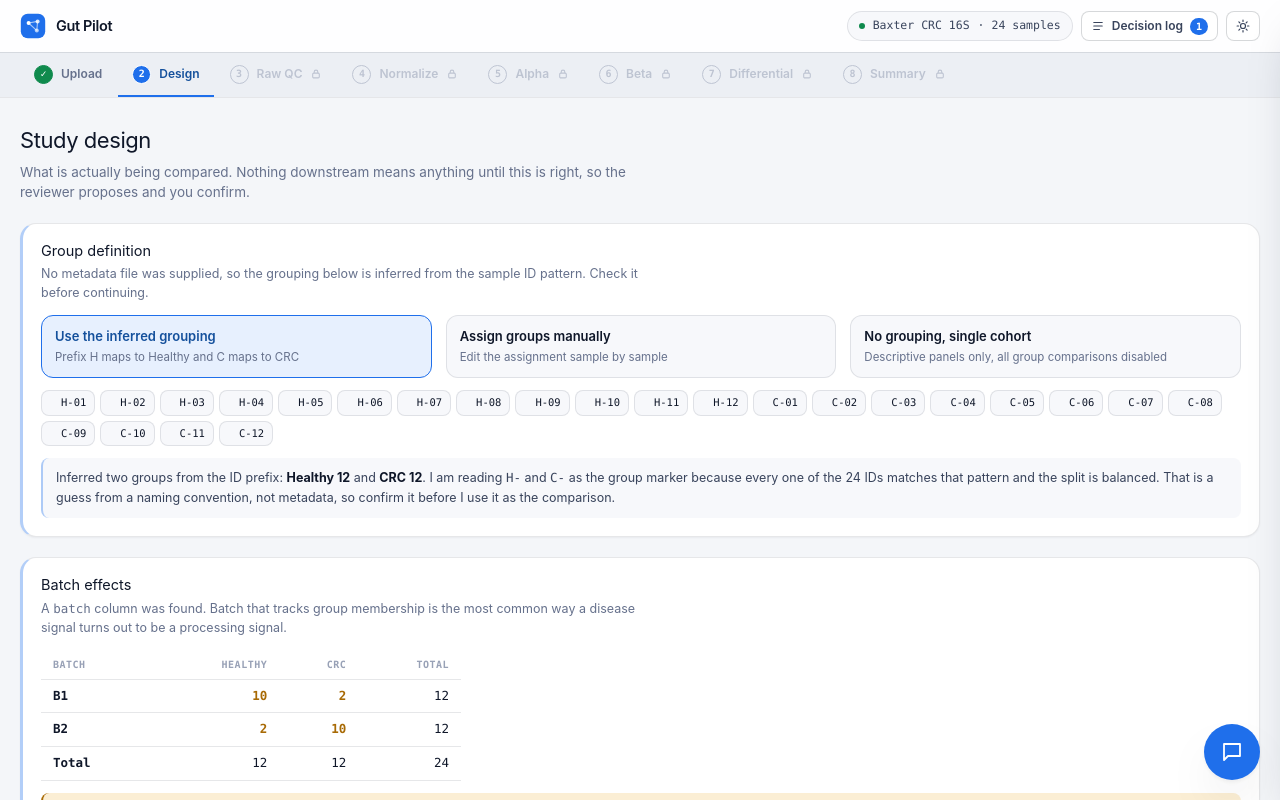
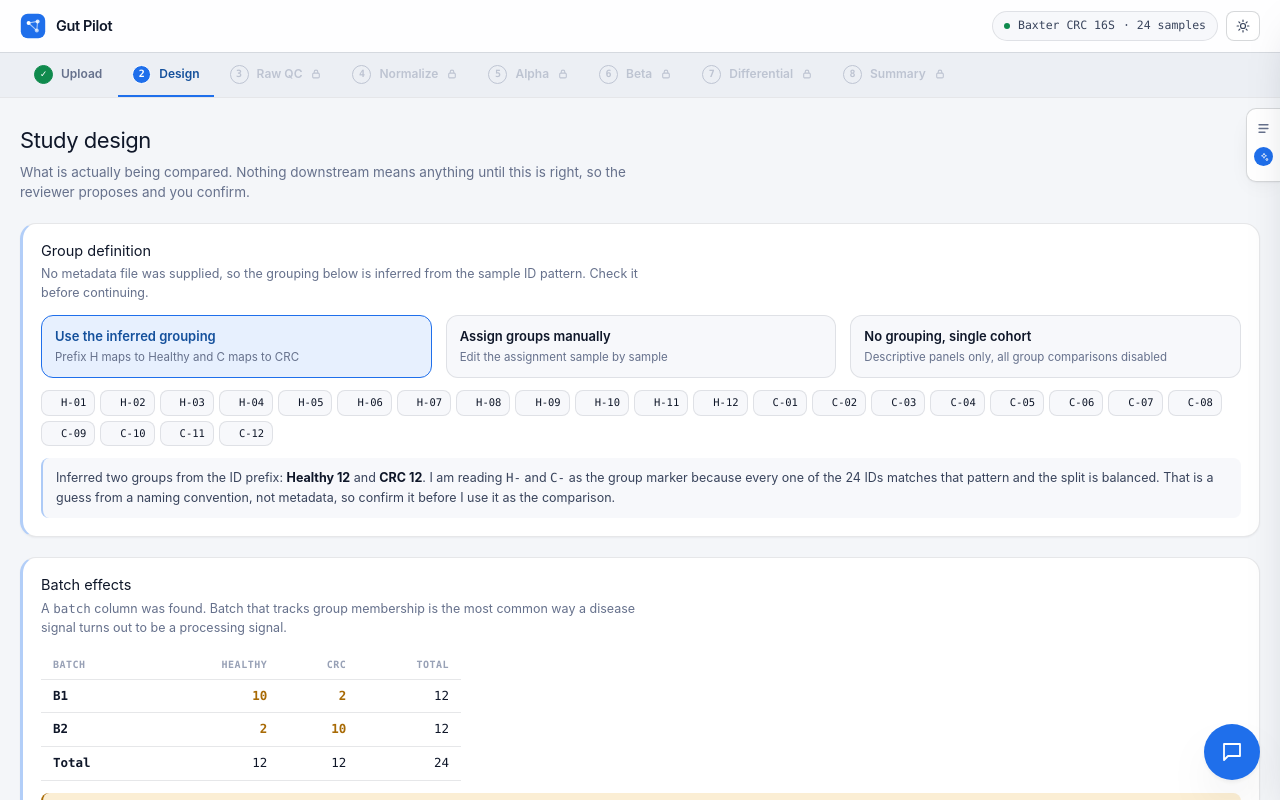
Before and after one commit to ssolh2906/gut-pilot, a React (Vite) app in the folder app/client/: page / in a window 1280 px wide. Both pictures are taken after a click on the button "Browse files". Shown: the top 800 px of the page. Built offline with nearby package versions, Linux system fonts and the light colour scheme.

Commit message:
side rail, icon for AI and human

```diff
--- a/app/client/src/App.jsx
+++ b/app/client/src/App.jsx
@@ -8,7 +8,7 @@ import BetaPage from "./pages/BetaPage";
 import DaPage from "./pages/DaPage";
 import RefsPage from "./pages/RefsPage";
 import Tooltip from "./components/Tooltip";
-import DecisionLogDrawer from "./components/DecisionLog";
+import DecisionLogDrawer, { DecisionLogRail } from "./components/DecisionLog";
 import FloatingChat from "./components/FloatingChat";
 import { AppStateProvider, useAppState } from "./state/AppStateContext";
 import { PAGES } from "./lib/pages";
@@ -21,11 +21,6 @@ const BrandMark = () => (
     <circle cx="17.6" cy="8.4" r="2" fill="#fff" fillOpacity=".82" />
     <circle cx="16.8" cy="17.6" r="2" fill="#fff" fillOpacity=".66" />
     <path d="M8.6 10L17.6 8.4M8.6 10l8.2 7.6M17.6 8.4l-.8 9.2" stroke="#fff" strokeOpacity=".6" strokeWidth="1.1" />
-  </svg>
-);
-const LogIcon = () => (
-  <svg viewBox="0 0 20 20" fill="none" stroke="currentColor" strokeWidth="1.7">
-    <path d="M4 5h12M4 10h12M4 15h8" strokeLinecap="round" />
   </svg>
 );
 const ThemeIcon = () => (
@@ -114,10 +109,6 @@ function AppShell() {
               <i />
               Baxter CRC 16S <span className="font-mono">· {samples.length} samples</span>
             </div>
-            <button type="button" className="icon-btn" aria-haspopup="dialog" onClick={() => setDrawerOpen(true)}>
-              <LogIcon />
-              Decision log <span className="badge font-mono">{state.log.length}</span>
-            </button>
             <button type="button" className="icon-btn" aria-label="Toggle colour theme" title="Toggle light and dark" onClick={toggleTheme}>
               <ThemeIcon />
             </button>
@@ -137,6 +128,7 @@ function AppShell() {
         {state.currentPage === "refs" && <RefsPage />}
       </div>
 
+      <DecisionLogRail log={state.log} onClick={() => setDrawerOpen(true)} />
       <DecisionLogDrawer open={drawerOpen} onClose={() => setDrawerOpen(false)} log={state.log} />
       <FloatingChat />
     </div>
--- a/app/client/src/components/DecisionLog.jsx
+++ b/app/client/src/components/DecisionLog.jsx
@@ -5,6 +5,22 @@
 // masthead button.
 import { refLink, refShort, PAGE_LABEL } from "../lib/data";
 import { download, toCsv } from "../lib/exportUtils";
+
+// Reviewer (AI) proposal vs. a human-approved/overridden decision — same
+// blue/green the rest of the app already uses for this distinction (see
+// .conf/.agent), just as an icon badge instead of a plain colour dot.
+const SparkleIcon = () => (
+  <svg viewBox="0 0 24 24" fill="none" stroke="currentColor" strokeWidth="1.8">
+    <path d="M12 3l1.8 4.3L18 9l-4.2 1.7L12 15l-1.8-4.3L6 9l4.2-1.7L12 3Z" strokeLinejoin="round" />
+    <path d="M19 15l.9 2.1L22 18l-2.1.9L19 21l-.9-2.1L16 18l2.1-.9L19 15Z" strokeLinejoin="round" />
+  </svg>
+);
+const HumanIcon = () => (
+  <svg viewBox="0 0 24 24" fill="none" stroke="currentColor" strokeWidth="1.8">
+    <circle cx="12" cy="8" r="3.4" />
+    <path d="M5 20c1.1-3.8 4-5.8 7-5.8s5.9 2 7 5.8" strokeLinecap="round" strokeLinejoin="round" />
+  </svg>
+);
 
 export function logToCsvRows(log) {
   return [["order", "page", "decision", "confidence", "source", "doi"]].concat(
@@ -33,6 +49,9 @@ export function LogTimeline({ entries }) {
         const link = e.ref ? refLink(e.ref) : null;
         return (
           <li className={"tl" + (e.human ? " human" : "")} key={i}>
+            <span className="tl-icon" aria-hidden="true">
+              {e.human ? <HumanIcon /> : <SparkleIcon />}
+            </span>
             <div className="st">{PAGE_LABEL[e.page]}</div>
             <p>{e.text}</p>
             <div className="r2">
@@ -69,6 +88,39 @@ const CloseIcon = () => (
     <path d="M5 5l10 10M15 5L5 15" strokeLinecap="round" />
   </svg>
 );
+const LogIcon = () => (
+  <svg viewBox="0 0 20 20" fill="none" stroke="currentColor" strokeWidth="1.7">
+    <path d="M4 5h12M4 10h12M4 15h8" strokeLinecap="round" />
+  </svg>
+);
+
+// The always-visible collapsed section on the right edge — a thin strip
+// showing one small icon per log entry (blue sparkle for the reviewer,
+// green human icon for a human approval), so the mix of AI vs. human
+// decisions is visible at a glance without opening anything. Click (or
+// Enter/Space) expands into the same DecisionLogDrawer below. It's a <div>
+// with button semantics layered on rather than a <button>, since visually
+// it reads as a persistent panel, not a control.
+export function DecisionLogRail({ log, onClick }) {
+  function onKeyDown(e) {
+    if (e.key === "Enter" || e.key === " ") {
+      e.preventDefault();
+      onClick();
+    }
+  }
+  return (
+    <div className="log-rail" role="button" tabIndex={0} aria-haspopup="dialog" aria-label={`Open decision log (${log.length} entries)`} onClick={onClick} onKeyDown={onKeyDown}>
+      <LogIcon />
+      <div className="log-rail-list">
+        {log.map((e, i) => (
+          <span key={i} className={"log-rail-dot" + (e.human ? " human" : "")} aria-hidden="true">
+            {e.human ? <HumanIcon /> : <SparkleIcon />}
+          </span>
+        ))}
+      </div>
+    </div>
+  );
+}
 
 export default function DecisionLogDrawer({ open, onClose, log }) {
   return (
--- a/app/client/src/index.css
+++ b/app/client/src/index.css
@@ -1483,19 +1483,24 @@ input[type="range"]::-moz-range-thumb {
 .tl:last-child {
   padding-bottom: 0;
 }
-.tl::before {
-  content: "";
+.tl-icon {
   position: absolute;
-  left: -6.5px;
-  top: 17px;
-  width: 11px;
-  height: 11px;
+  left: -12px;
+  top: 10px;
+  width: 22px;
+  height: 22px;
   border-radius: 50%;
-  background: var(--color-surface);
-  border: 2px solid var(--color-accent);
-}
-.tl.human::before {
-  border-color: var(--color-good);
+  background: var(--color-accent);
+  color: #fff;
+  display: grid;
+  place-items: center;
+  box-shadow: 0 0 0 3px var(--color-surface);
+}
+.tl-icon svg {
+  width: 12px;
+  height: 12px;
+}
+.tl.human .tl-icon {
   background: var(--color-good);
 }
 .tl .st {
@@ -1521,6 +1526,73 @@ input[type="range"]::-moz-range-thumb {
 .tl .r2 .conf {
   font-size: 10px;
   padding: 2px 7px;
+}
+
+/* ============================================================ LOG RAIL
+   Always-visible collapsed section on the right edge — a thin strip of one
+   small icon per log entry — that opens the decision log drawer. Never
+   more than one click away, regardless of scroll or which page you're on.
+   A <div> with button semantics, not a <button>: it reads as a persistent
+   panel rather than a floating action control. */
+.log-rail {
+  position: fixed;
+  top: 108px;
+  right: 0;
+  z-index: 60;
+  width: 34px;
+  max-height: calc(100vh - 128px);
+  display: flex;
+  flex-direction: column;
+  align-items: center;
+  gap: 10px;
+  padding: 12px 0 14px;
+  background: var(--color-surface);
+  color: var(--color-ink-2);
+  border: 1px solid var(--color-line-2);
+  border-right: none;
+  border-radius: 10px 0 0 10px;
+  box-shadow: var(--shadow-2);
+  cursor: pointer;
+  transition: background 0.13s, color 0.13s;
+}
+.log-rail:hover,
+.log-rail:focus-visible {
+  background: var(--color-surface-3);
+  color: var(--color-ink-0);
+}
+.log-rail:focus-visible {
+  outline: 2px solid var(--color-accent);
+  outline-offset: -2px;
+}
+.log-rail > svg {
+  width: 15px;
+  height: 15px;
+  flex: none;
+}
+.log-rail-list {
+  display: flex;
+  flex-direction: column;
+  gap: 7px;
+  overflow-y: auto;
+  padding: 1px;
+  scrollbar-width: thin;
+}
+.log-rail-dot {
+  width: 19px;
+  height: 19px;
+  flex: none;
+  border-radius: 50%;
+  display: grid;
+  place-items: center;
+  background: var(--color-accent);
+  color: #fff;
+}
+.log-rail-dot.human {
+  background: var(--color-good);
+}
+.log-rail-dot svg {
+  width: 10px;
+  height: 10px;
 }
 
 /* ============================================================ DRAWER */
--- a/app/client/src/state/AppStateContext.jsx
+++ b/app/client/src/state/AppStateContext.jsx
@@ -6,7 +6,7 @@
 import { createContext, useContext, useMemo, useReducer } from "react";
 import { reducer, initialState } from "./store";
 import { samples, PAGE_LABEL, FLOOR_DEFAULT } from "../lib/data";
-import { pageIndex } from "../lib/pages";
+import { PAGES, pageIndex } from "../lib/pages";
 
 const AppStateCtx = createContext(null);
 
@@ -28,6 +28,15 @@ export function AppStateProvider({ children }) {
       advanceTo: (id) => {
         dispatch({ type: "UNLOCK", id });
         dispatch({ type: "GO_PAGE", id });
+        // Auto-proceed drives forward navigation only. Left on past the
+        // last page, it would re-fire the moment any earlier (unlocked)
+        // page is revisited — its useAutoProceed effect runs again on
+        // mount and immediately advances again, which reads as pages
+        // turning by themselves when the user is just trying to look back.
+        // Reaching the end is the natural place to switch it back off.
+        if (pageIndex(id) === PAGES.length - 1) {
+          dispatch({ type: "SET_AUTO_PROCEED", value: false });
+        }
       },
 
       // ---- design gates (G1-G4) ----
```
